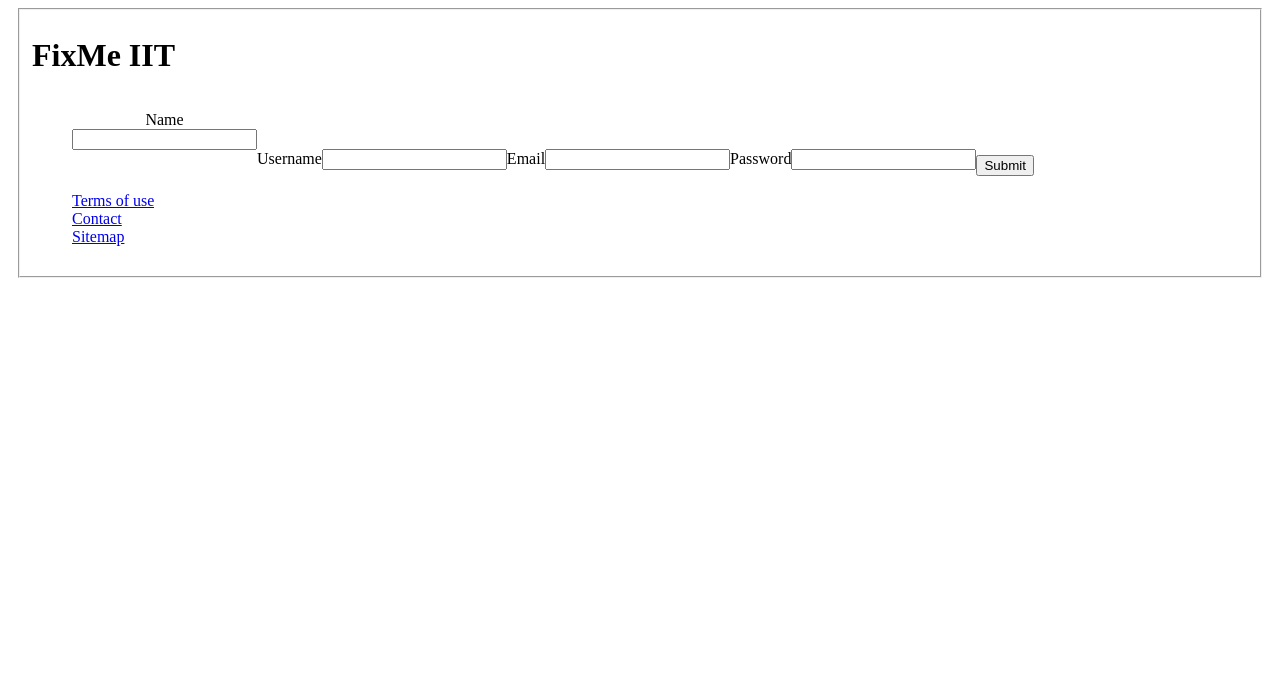
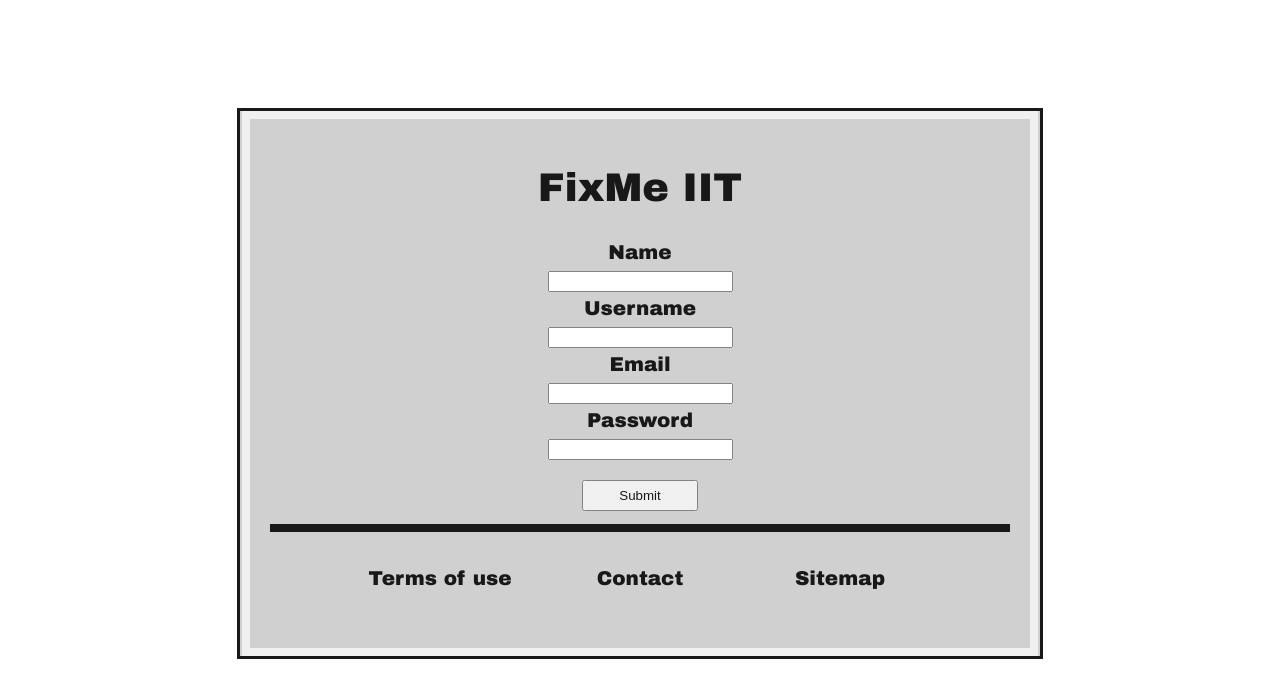
Before and after one commit to tboller/FixIIT, an Angular app in the folder FixMe/angular-app/: page /register in a window 1280 px wide. Shown: the top 698 px of the page. Built offline with nearby package versions, Linux system fonts and the light colour scheme.

Commit message:
Update register.component css

```diff
--- a/FixMe/angular-app/src/app/register/register.component.css
+++ b/FixMe/angular-app/src/app/register/register.component.css
@@ -1,15 +1,84 @@
 
-.regForm {
-    display: inline-block;
-    margin-left: auto;
-    margin-right: auto;
+form#loginContainer {
     text-align: center;
-
+    background-color: #ccc;
+    font-size: 20px;
+    font-weight: bold;
+    padding: 0px;
+    border-style: solid;
+    align-content: center;
+    margin: auto;
+	max-width: 40em;
 }
-.form-group, ul{
-
+div.form-group, ul{
     list-style-type: none;
 	display: inline-block;
+    overflow: hidden;
+    padding: 0px;
+    align-content: center;
+    text-align: center;
+    margin: 0px;
+}
+
+li{
+    margin: 5px;
+}
+
+div.container-login{
+    text-align: center;
+    border-radius:5px;
+    padding: 100px;
+    font-family: 'Sofia', "Arial Black", "Arial Bold", Gadget, sans-serif;
+	align-content: center;
+    opacity: .9;
+}
+
+fieldset#Info{
+    background-color: #ccc;
+    padding: 20px;
+    border-style: solid;
+    border-width: 8px;
+    align-content: center;
+}
+
+#Footer {
+    background-color: #ccc;
+    margin: 0;
+    padding: 0;
+    border-top-style: solid;
+    border-top-width: 8px;
+  }
+
+  nav#links {
+	text-align: center;
+	background-color: #cccccc;
+}
+
+nav#links ul {
+	list-style-type: none;
+	display: inline-block;
+	padding: 10px;
+	margin: 10px;
 	overflow: hidden;
+}
 
+nav#links ul li {
+	width: auto;
+	float: left;
 }
+
+nav#links ul li a {
+	display: block;
+	color: black;
+	font-weight: bold;
+	text-decoration: none;
+	text-align: center;
+	width: 150px;
+	padding: 10px 20px 10px 20px;
+	border-radius: 15px;
+}
+
+nav#links ul li a:hover {
+	background-color: #8c8c8c;
+	text-decoration: underline;
+}
--- a/FixMe/angular-app/src/app/register/register.component.html
+++ b/FixMe/angular-app/src/app/register/register.component.html
@@ -14,39 +14,39 @@
                     <!-- THIS NEEDS TO BE SET UP THIS WAY LIST ITEM ALL INPUTS/LABELS and then
                     change css to remove dots -->
                     <ul>
-                <li> <label for="name">Name</label> </li>
-           <li>     <input
+                        <li><label for="name">Name</label> </li>
+                        <li><input
                             type="text"
                             id="name"
                              class="form-control"
-                        formControlName="name"> </li>
-              </ul>
-            </div>
-            <div class="form-group">
-                <label for="username">Username</label>
-                <input
+                            formControlName="name">
+                        </li>
+                        <li><label for="username">Username</label></li>
+                        <li><input
                            type="text"
                             id="username"
                             class="form-control"
                             formControlName="username">
-            </div>
-            <div class="form-group">
-                <label for="email">Email</label>
+                        </li>
+                        <li><label for="email">Email</label></li>
+                        <li>
                             <input
                             type="email"
                             id="email"
                             class="form-control"
                             formControlName="email">
-            </div>
-            <div class="form-group">
-                <label for="password">Password</label>
+                        </li>
+                        <li><label for="password">Password</label></li>
+                        <li>
                             <input
                             type="password"
                              id="password"
                             class="form-control"
                             formControlName="password">
+                        </li>
+                        <li><button class="btn.btn-primary" type="submit" style="width: 115.98438px; height: 30.98438px; margin-top: 15px">Submit</button></li>
+                    </ul>
                     </div>
-            <button class="btn btn-primary" type="submit">Submit</button>
                 </form>
 				<footer id="Footer">
 					<nav id="links">
--- a/FixMe/package.json
+++ b/FixMe/package.json
@@ -19,11 +19,15 @@
     "mongoose": "^5.0.4",
     "morgan": "^1.9.0",
     "nodemon": "^1.14.11",
+    "npm": "^5.8.0",
     "passport": "^0.4.0",
     "passport-http": "^0.3.0",
     "passport-jwt": "^3.0.1",
     "rxjs": "^5.5.6",
     "serve-favicon": "^2.4.5",
     "zone.js": "^0.8.19"
+  },
+  "devDependencies": {
+    "@angular/cli": "^1.7.4"
   }
 }
```
Also changed, not shown: 1 other file (tests, documents, lock files or other folders). Lines whose indentation alone changed are shown as unchanged.
